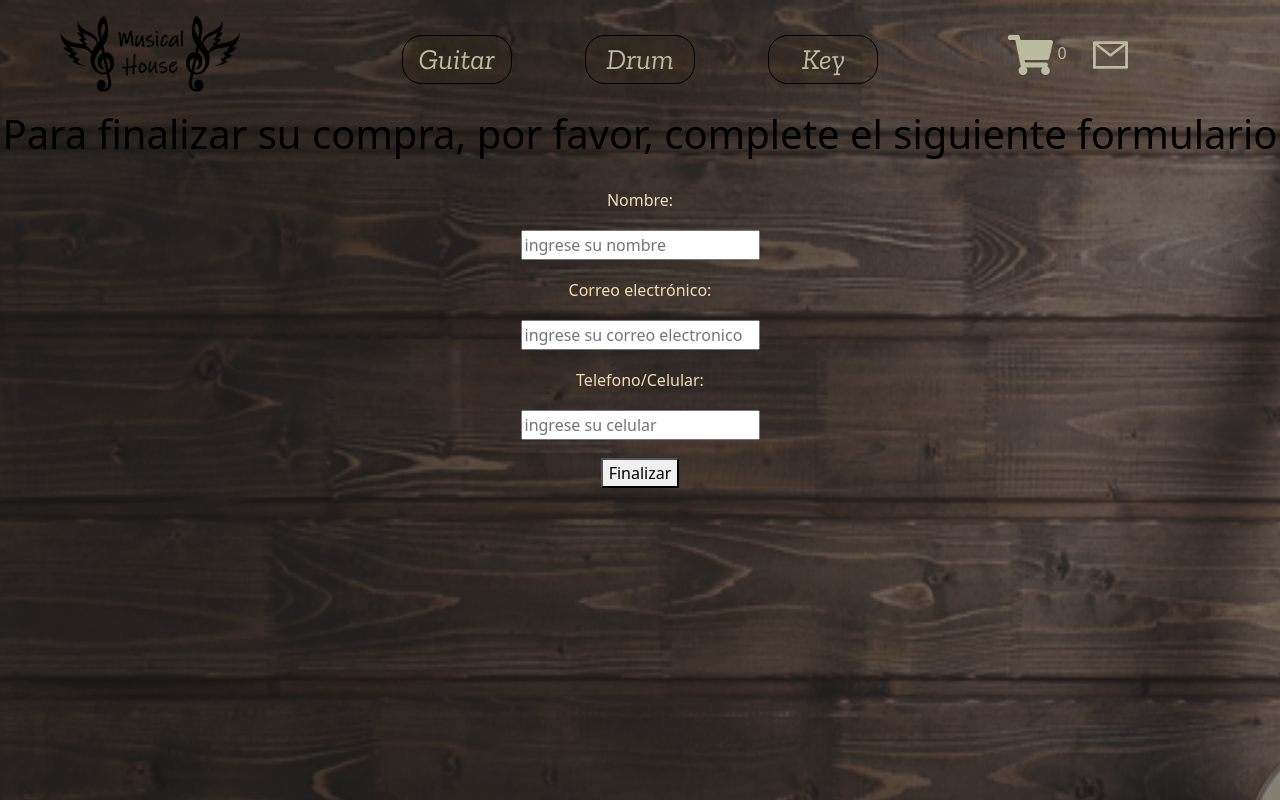
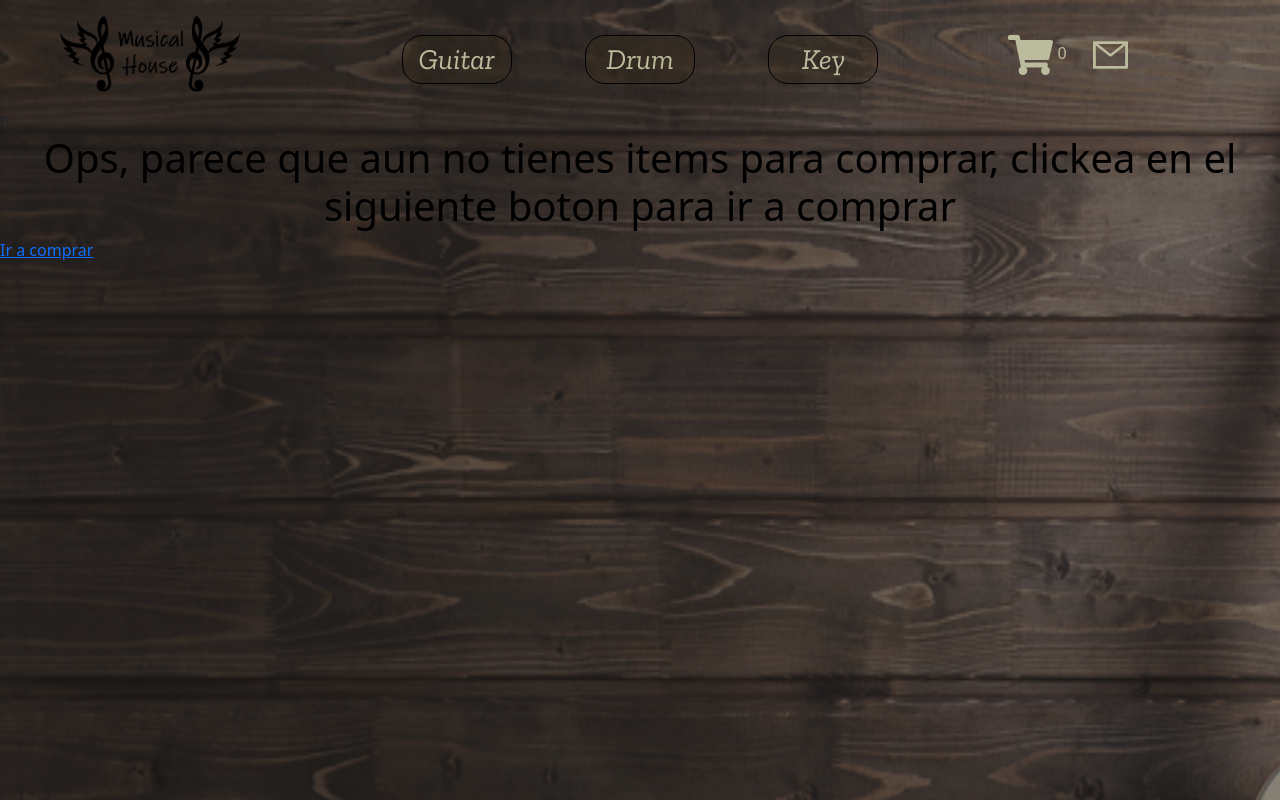
Before and after one commit to SenseiSanta/reactAppCoderhouse, a React (Create React App) app: page /buy in a window 1280 px wide. Built offline with nearby package versions, Linux system fonts and the light colour scheme.

Commit message:
Actualizado ultimo desafio curso React

```diff
--- a/src/components/BuyMenu/BuyMenu.jsx
+++ b/src/components/BuyMenu/BuyMenu.jsx
@@ -1,39 +1,78 @@
-import React from 'react'
-import { useState } from 'react'
-import '../BuyMenu/BuyMenu.css'
+import React from 'react';
+import { useContext } from 'react';
+import { useState } from 'react';
+import { Link } from 'react-router-dom';
+import { CartContext } from '../../context/CartContext';
+import '../BuyMenu/BuyMenu.css';
+import { addDoc, getFirestore, collection } from 'firebase/firestore';
 
 function BuyMenu() {
+
+  const { cart, GetCartPrice, GetItemQty, emptyCart } = useContext(CartContext)
   const [name, setName] = useState('');
   const [email, setEmail] = useState('');
   const [cel, setCel] = useState('');
+  const [idCompra, setIdCompra] = useState('');
+  const [recentPurchase, setRecentPurchase] = useState(false)
+  const itemsInCart = GetItemQty();
+
+  const db = getFirestore();
+  const orderCollection = collection(db, 'orders')
 
   function handleClick(){
-    console.log(name, email, cel)
+
+    const order = {
+      buyer: { name, email, cel },
+      items: cart,
+      total: GetCartPrice()
+    }
+
+  addDoc(orderCollection, order).then(({id})=> {
+      setIdCompra(id);
+      setRecentPurchase(true)
+      emptyCart();
+    })
+
   }
 
   return (<>
 
+    {/* Pantalla Post Compra */}
+      { (itemsInCart === 0 & recentPurchase) && (<>
+        <h1 id='buyMenuTitle'> Tu compra ha sido un exito. Su ticket de seguimiento es: {idCompra} </h1>
+        <Link id='linkToHome' to={'/'}> Ver mas productos </Link>
+      </>)}
+
+    {/* Pantalla sin compra ni items */}
+      { (itemsInCart === 0 & !recentPurchase) && (<>
+        <h1 id='buyMenuTitle'> Ops, parece que aun no tienes items para comprar, clickea en el siguiente boton para ir a comprar </h1>
+        <Link id='linkToHome' to={'/'}> Ir a comprar </Link>
+      </>)}
+
+    {/* Pantalla previa a comprar - Completado de formulario de compra */}
+      {itemsInCart !== 0 && (<>
+
       <h1 id='buyMenuTitle'> Para finalizar su compra, por favor, complete el siguiente formulario</h1>
-
       <form id='form'>
 
         {/* Nombre */}
         <label> Nombre: </label>
-      <input onChange={(e) => setName(e.target.value)} placeholder="ingrese su nombre" type="text" id="name" name="userName" />
+        <input onChange={(e) => setName(e.target.value)} placeholder="ingrese su nombre" type="text" id="name" />
 
         {/* Mail */}
         <label> Correo electrónico: </label>
-      <input onChange={(e) => setEmail(e.target.value)} placeholder="ingrese su correo electronico" type="email" id="mail" name="userMail" />
+        <input onChange={(e) => setEmail(e.target.value)} placeholder="ingrese su correo electronico" type="email" id="mail" />
 
         {/* Telefono */}
         <label> Telefono/Celular: </label>
-      <input onChange={(e) => setCel(e.target.value)} placeholder="ingrese su celular" type="number" id="cel" name="userCel" />
+        <input onChange={(e) => setCel(e.target.value)} placeholder="ingrese su celular" type="tel" id="cel" />
+      </form>
 
       {/* Finalizar Compra */}
-      <button type='submit' onClick={() => handleClick()}> Finalizar </button>
-    </form>
-    </>
-  )
+      <button onClick={() => handleClick()}> Finalizar </button>
+    </>)}
+
+    </>)
 }
 
 export default BuyMenu
--- a/src/components/ItemCount/ItemCount.jsx
+++ b/src/components/ItemCount/ItemCount.jsx
@@ -1,5 +1,5 @@
 //@ts-check
-import React, { useState } from 'react'
+import React from 'react'
 import { FaCartPlus } from "react-icons/fa";
 import '../ItemCount/ItemCount.css'
 
```
Lines whose indentation alone changed are shown as unchanged.
